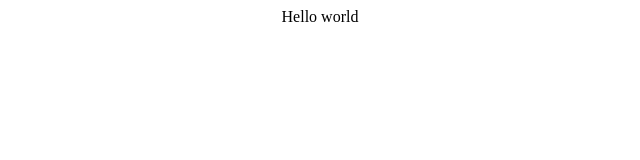
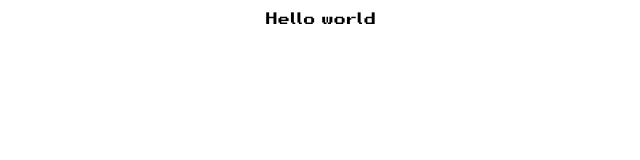
Before and after one commit to adokitkat/adokitkat.github.io, a plain HTML site: page index.html in a window 1280 px wide. Shown: the full height of the page, 320-960 px from the left. Drawn offline with nearby package versions, Linux system fonts and the light colour scheme; files that its build step writes are made by us from their sources.

Commit message:
added free pixelart font

```diff
--- a/src/cv.scss
+++ b/src/cv.scss
@@ -1,3 +1,12 @@
+@font-face {
+  font-family: 'Retro Gaming';
+  src: url(retro_gaming.ttf);
+}
+
+body {
+  font-family: 'Retro Gaming';
+}
+
 .hello-world {
   text-align: center;
 }
```
Also changed, not shown: src/retro_gaming.ttf (added).
